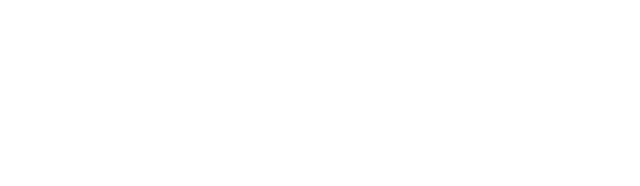
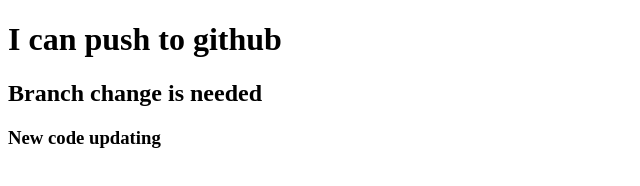
Before and after one commit to ehsan-0801/git-learning-repo, a plain HTML site: page index.html in a window 1280 px wide. Shown: the whole page, without its empty margins (0-640 px from the left). Drawn offline with Linux system fonts and the light colour scheme.

Commit message:
second commit

```diff
--- a/index.html
+++ b/index.html
@@ -7,6 +7,8 @@
     <title>First Git repo</title>
 </head>
 <body>
-
+    <h1>I can push to github</h1>
+    <h2>Branch change is needed</h2>
+    <h3>New code updating</h3>
 </body>
 </html>
```
